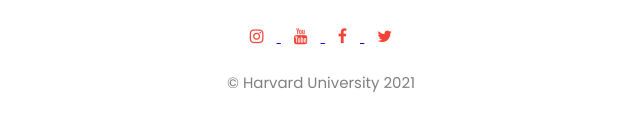
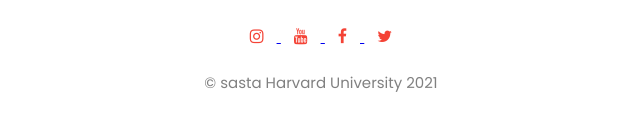
Before and after one commit to iamkunalkeshav/Website, a plain HTML site: page index.html in a window 1280 px wide. Shown: the part 3597-3727 px from the top of the page, 319-959 px from the left. Drawn offline with Linux system fonts and the light colour scheme.

Commit message:
Update index.html

```diff
--- a/index.html
+++ b/index.html
@@ -158,7 +158,7 @@
                 <i class="fa fa-twitter "></i>
             </a>
         </div>
-        <p>© Harvard University 2021 </p>
+        <p>© sasta Harvard University 2021 </p>
     </section>
 
 </body>
```
